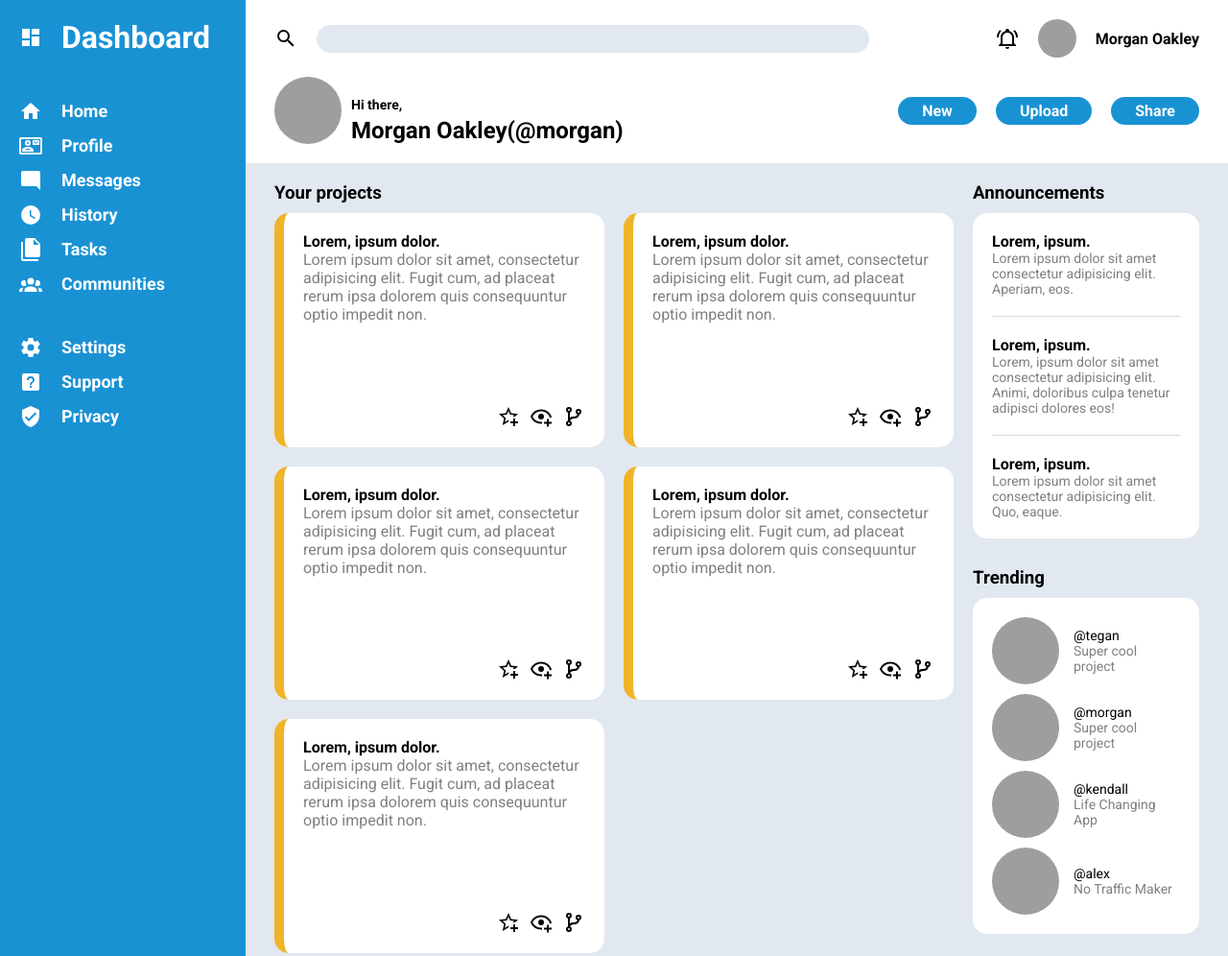
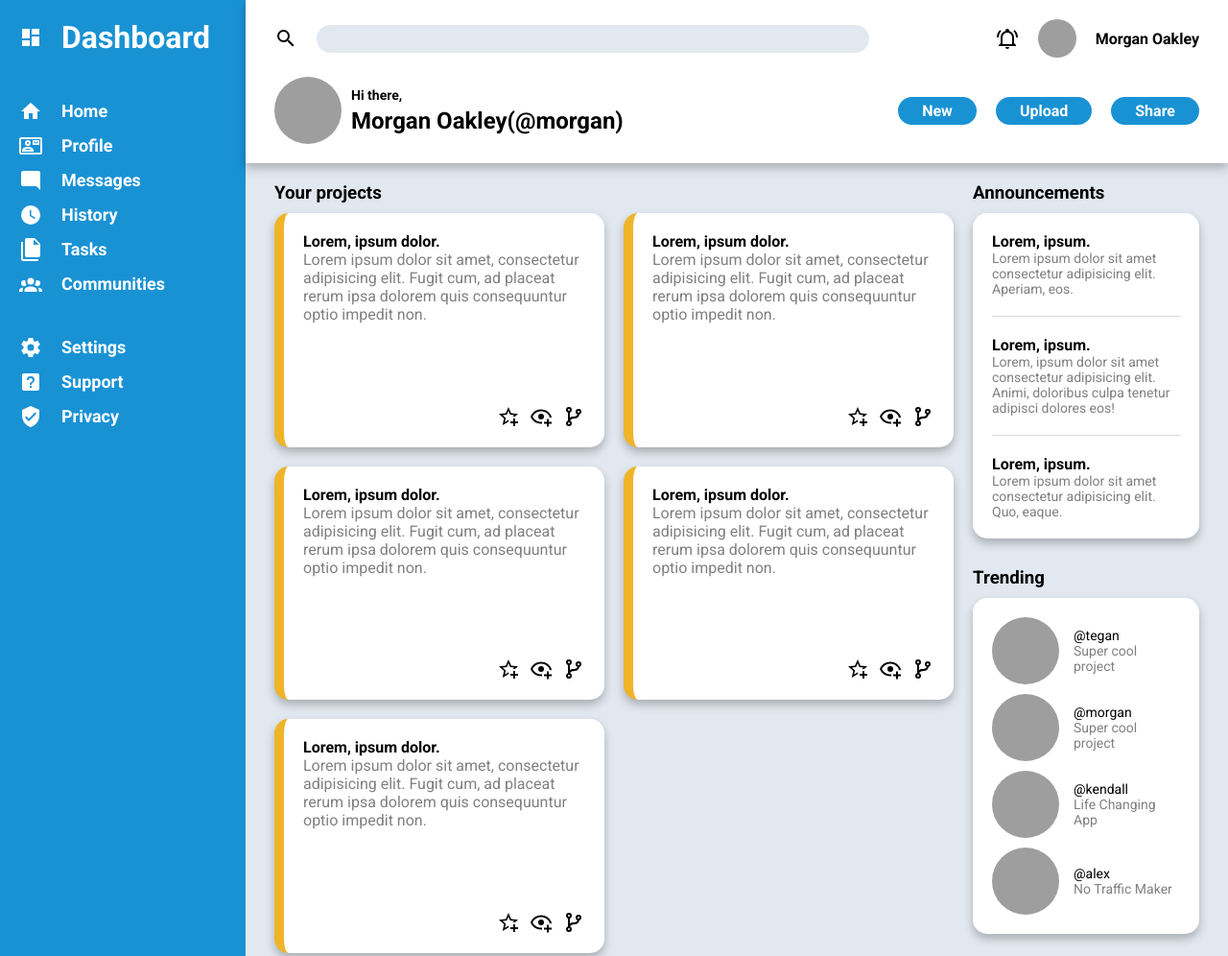
Before and after one commit to Kartikey-Tiwari/admin-dashboard, a plain HTML site: page index.html in a window 1280 px wide. Shown: the top 996 px of the page at 96% size. Drawn offline with Linux system fonts and the light colour scheme; grey boxes are pictures that could not be loaded.

Commit message:
Add shadow effects

```diff
--- a/style.css
+++ b/style.css
@@ -20,6 +20,9 @@ header {
   gap: 20px 30px;
   padding: 20px 30px;
   grid-column: 2 / -1;
+  box-shadow: 0 5px 10px 0 rgba(0, 0, 0, 0.25);
+  position: relative;
+  z-index: 1;
 }
 
 header img {
@@ -68,7 +71,7 @@ header input[type="search"] {
 
 .user-info-text {
   display: grid;
-  align-content: end;
+  align-content: center;
   gap: 5px;
 }
 
@@ -124,7 +127,7 @@ li a,
 }
 
 main {
-  background-color:#e2e8f0 ;
+  background-color: #e2e8f0;
   display: grid;
   grid-template-columns: 3fr 1fr;
   padding: 20px 30px;
@@ -156,6 +159,7 @@ main h3 {
   padding: 20px;
   display: flex;
   flex-direction: column;
+  box-shadow: 0 5px 10px 0 rgba(0, 0, 0, 0.25);
 }
 
 .card p {
@@ -175,6 +179,7 @@ main h3 {
 }
 
 .announcement-info {
+  box-shadow: 0 5px 10px 0 rgba(0, 0, 0, 0.25);
   background-color: white;
   padding: 20px;
   border-radius: 15px;
@@ -200,6 +205,7 @@ h5 {
 }
 
 .trending-main {
+  box-shadow: 0 5px 10px 0 rgba(0, 0, 0, 0.25);
   padding: 20px;
   background-color: white;
   border-radius: 15px;
@@ -220,9 +226,25 @@ h5 {
 }
 
 .project-name {
-  color: grey
+  color: grey;
 }
 
-.profile img{
+.profile img {
   border-radius: 50%;
 }
+
+a,
+.card {
+  transition: all ease-out 0.1s;
+}
+
+a:hover,
+.card:hover {
+  box-shadow: 0 15px 80px rgba(0, 0, 0, 0.25);
+  transition: all ease-in 0.1s;
+  transform: scale(1.05);
+}
+
+button:hover {
+  background-color: #19aad4;
+}
```
